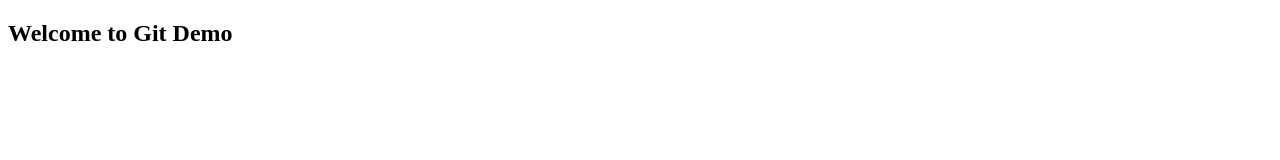
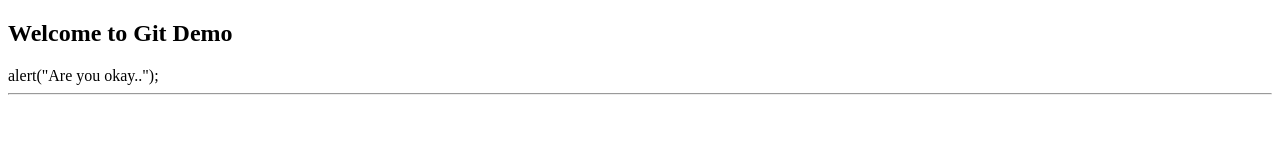
Before and after one commit to kannanfsd/accdevb1, a plain HTML site: page index.html in a window 1280 px wide. Drawn offline with Linux system fonts and the light colour scheme.

```diff
--- a/index.html
+++ b/index.html
@@ -8,5 +8,7 @@
 </head>
 <body>
     <h2>Welcome to Git Demo</h2>
+    alert("Are you okay..");
+    <hr>
 </body>
 </html>
```
